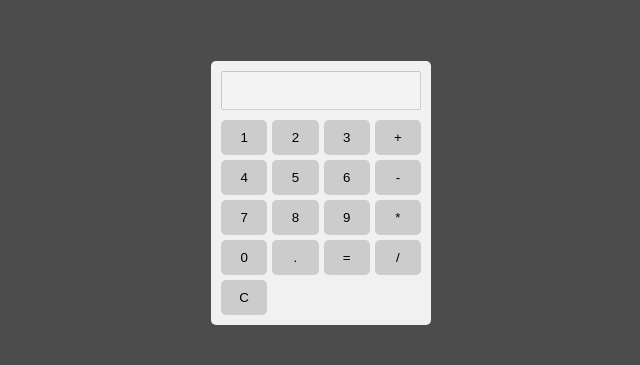
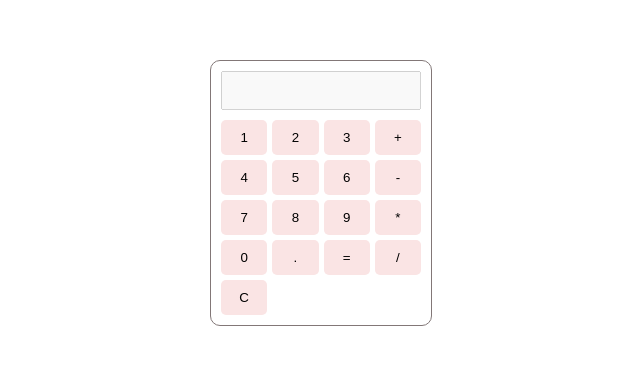
Before and after one commit to Panchammmm/calculation5, a plain HTML site: page index.html in a window 1280 px wide. Shown: the part 207-572 px from the top of the page, without its empty margins (319-959 px from the left). Drawn offline with Linux system fonts and the light colour scheme.

Commit message:
Update style.css

```diff
--- a/style.css
+++ b/style.css
@@ -1,14 +1,10 @@
-/* element.style {
-    --bg-image: url(/editor-assets/Background-6ec33546.jpg);
-    --bg-image-portrait: url(/editor-assets/BackgroundPortrait-655e6067.jpg);
-} */
-
 .calculator {
   width: 200px;
   margin: 0 auto;
   padding: 10px;
-  background-color: #f1f1f1;
-  border-radius: 5px;
+  opacity: 100%;
+  border-radius: 10px;
+  border: 1px solid rgb(130, 119, 119);
 }
 
 #result {
@@ -25,18 +21,18 @@
 
 button {
   padding: 10px;
-  background-color: #ccc;
+  background-color: #fae4e4;
   border: none;
   border-radius: 5px;
   cursor: pointer;
 }
 
 button:hover {
-  background-color: #aaa;
+  background-color: #d3cccc;
 }
 
 button:active {
-  background-color: #777;
+  background-color: #dfd8d8;
 }
 
 .brain-storm[data-v-7742db16] {
@@ -46,7 +42,7 @@ button:active {
   height: 100vh;
   width: 100vw;
   z-index: 300;
-    background-color: #000000b3;
+  background-color: #00000000;
   display: flex;
   justify-content: center;
   align-items: center;
```
Lines whose indentation alone changed are shown as unchanged.
